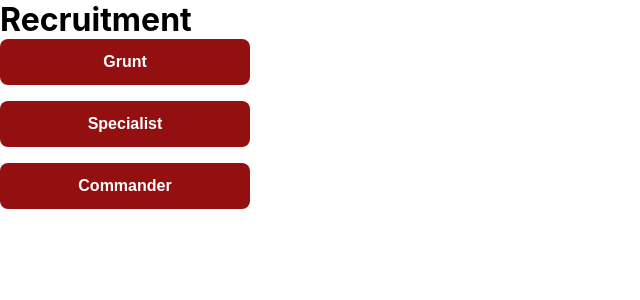
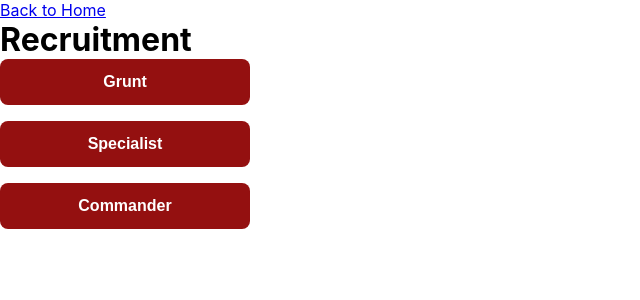
Before and after one commit to Obtez/Wex-Populi, an Angular app: page /recruitment in a window 1280 px wide. Shown: the top 300 px of the page, without its empty margins (0-640 px from the left). Built offline with nearby package versions, Linux system fonts and the light colour scheme.

Commit message:
added back to home link

```diff
--- a/src/app/features/recruitment/recruitment.component.html
+++ b/src/app/features/recruitment/recruitment.component.html
@@ -1,6 +1,6 @@
+<a routerLink="/">Back to Home</a>
 <h1>Recruitment</h1>
 
-<pre>{{newRecruit | json}}</pre>
 <div class="button-container">
   <button type="button" (click)="recruit('grunt')">Grunt</button>
   <button type="button" (click)="recruit('specialist')">Specialist</button>
```
